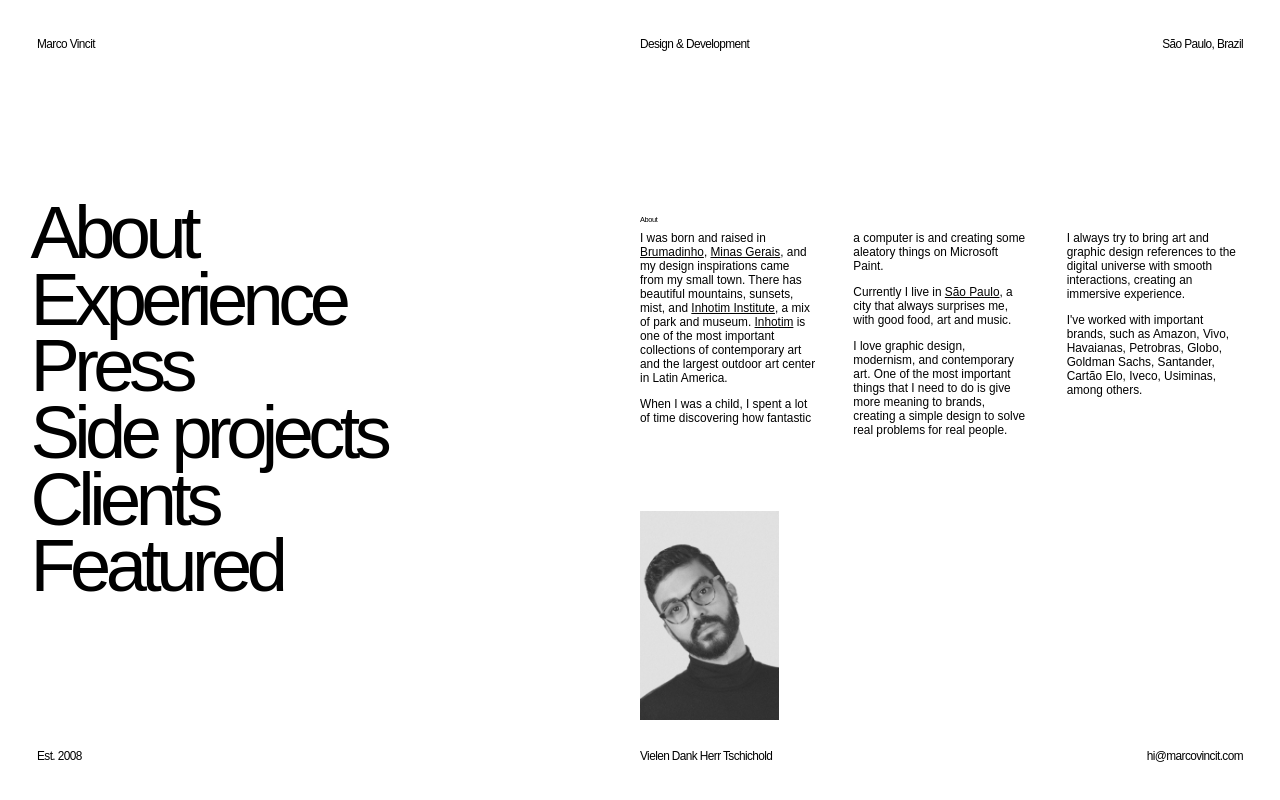
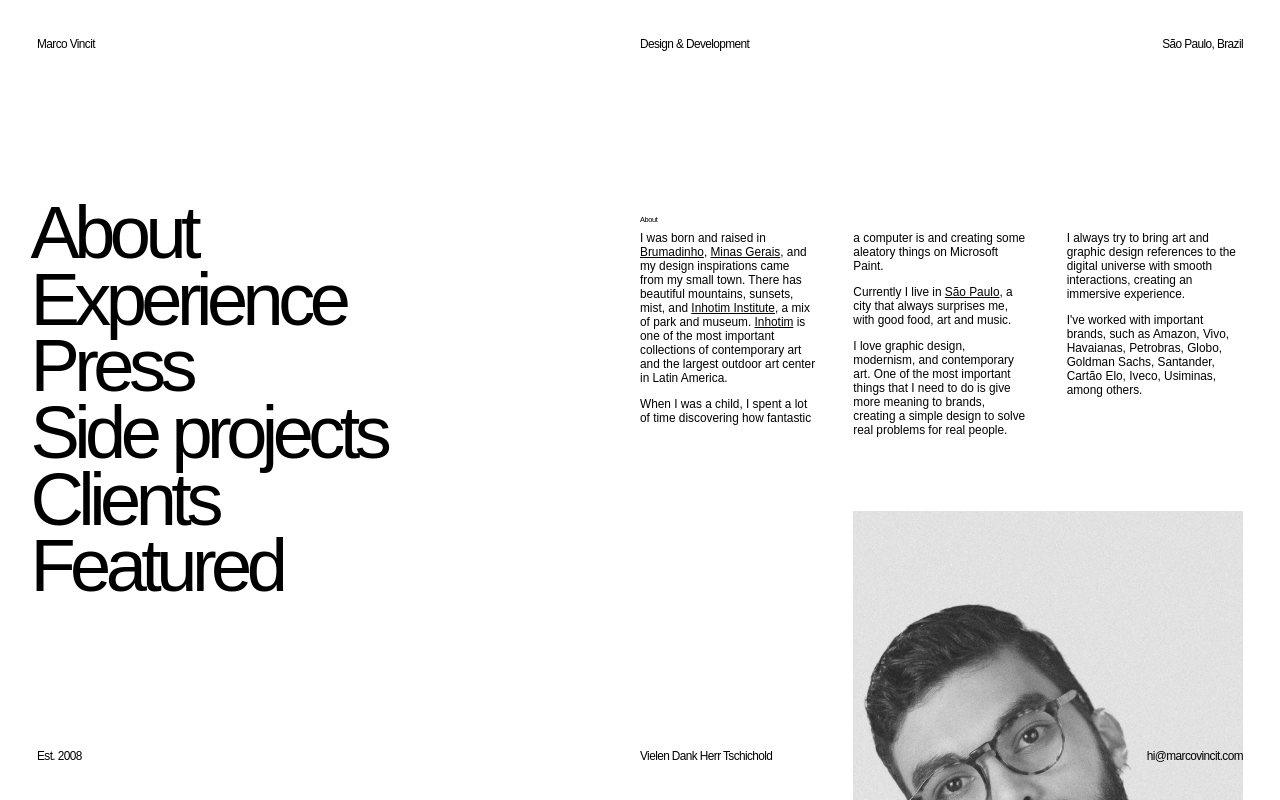
Before and after one commit to marcovincit/marcovincit-site, a Next.js app: page / in a window 1280 px wide. Shown: the top 800 px of the page. Built offline with nearby package versions, Linux system fonts and the light colour scheme; a web font is replaced by a local one.

Commit message:
Update Home.module.scss and globals.scss

```diff
--- a/styles/Home.module.scss
+++ b/styles/Home.module.scss
@@ -52,15 +52,16 @@
 
 
 .image {
-  // margin:2rem;
-  width: calc(100% - 4rem);
+  width: 100%;
+  padding:2rem;
 
   @include for-size(md) {
-    width: calc(100% / 3 * 2  - 2rem);
-    // margin-left:  calc(100% / 3 * 1  + 8rem);
+    width: calc(100% / 3 * 2);
   }
 
   @include for-size(lg) {
-    width: calc(100% / 3  - 10rem);
+    width: calc(100% / 3 * 2 - 5rem);
+    padding:0;
+    margin-left: calc(100% / 3);
   }
 }
--- a/styles/globals.scss
+++ b/styles/globals.scss
@@ -89,7 +89,7 @@ h3 {
   font-size: 6.4rem;
   letter-spacing: -0.05em;
   font-weight: 300;
-  margin: 6rem 0;
+  margin: 2rem 0 2rem;
   padding: 0;
 
 
```
